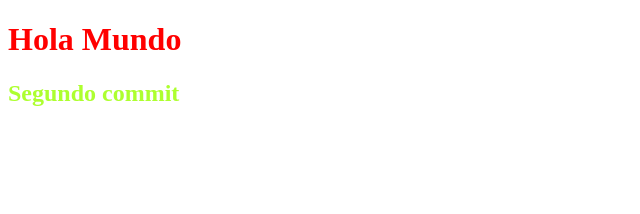
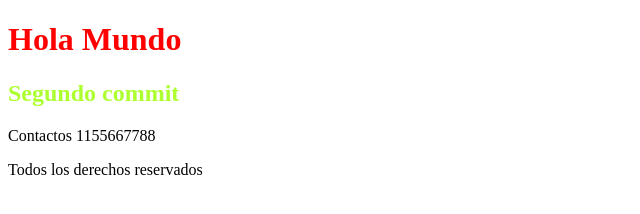
Before and after one commit to sofianaomii/primer-repo-practica, a plain HTML site: page index.html in a window 1280 px wide. Shown: the whole page, without its empty margins (0-640 px from the left). Drawn offline with Linux system fonts and the light colour scheme.

Commit message:
footer nuevo en pepe company

```diff
--- a/index.html
+++ b/index.html
@@ -10,6 +10,9 @@
     <h1>Hola Mundo</h1>
 
     <h2>Segundo commit</h2>
-
+    <footer>
+        <p>Contactos 1155667788</p>
+        <p>Todos los derechos reservados</p>
+    </footer>
 </body>
 </html>
```
